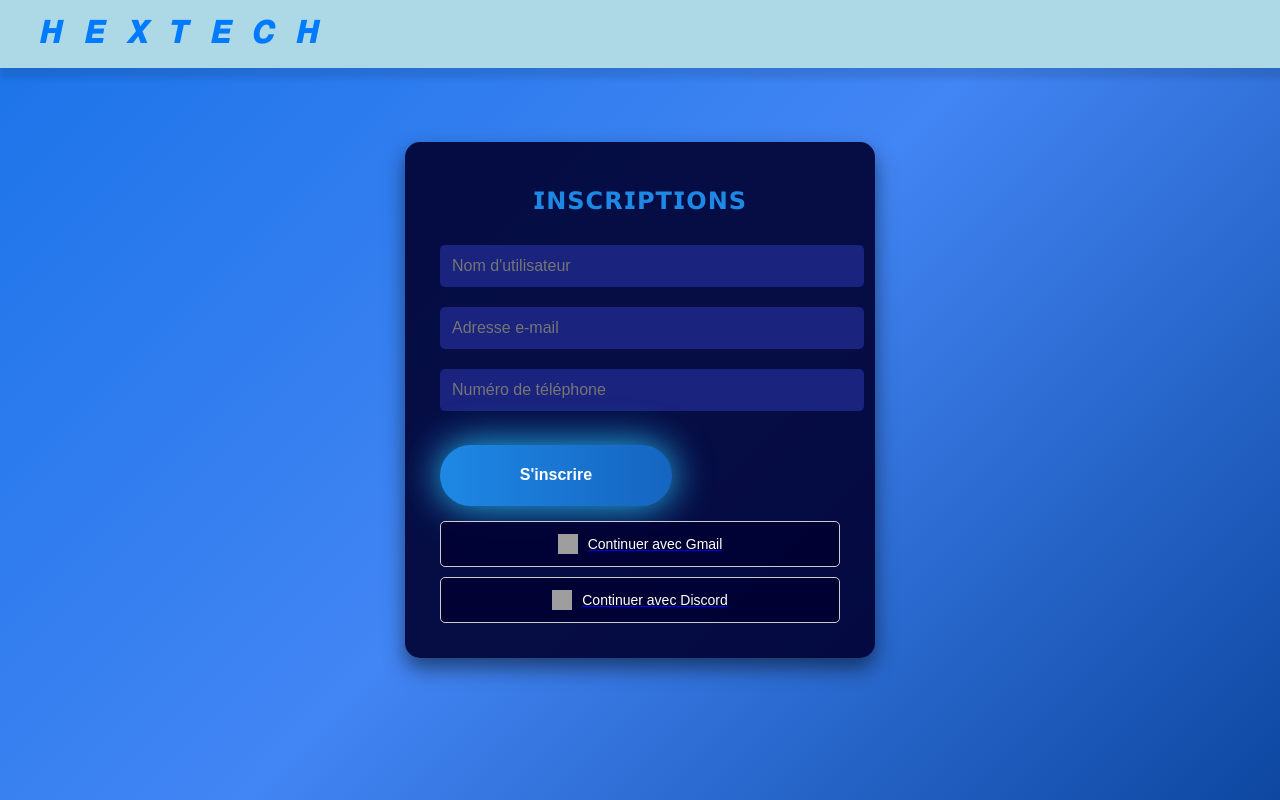
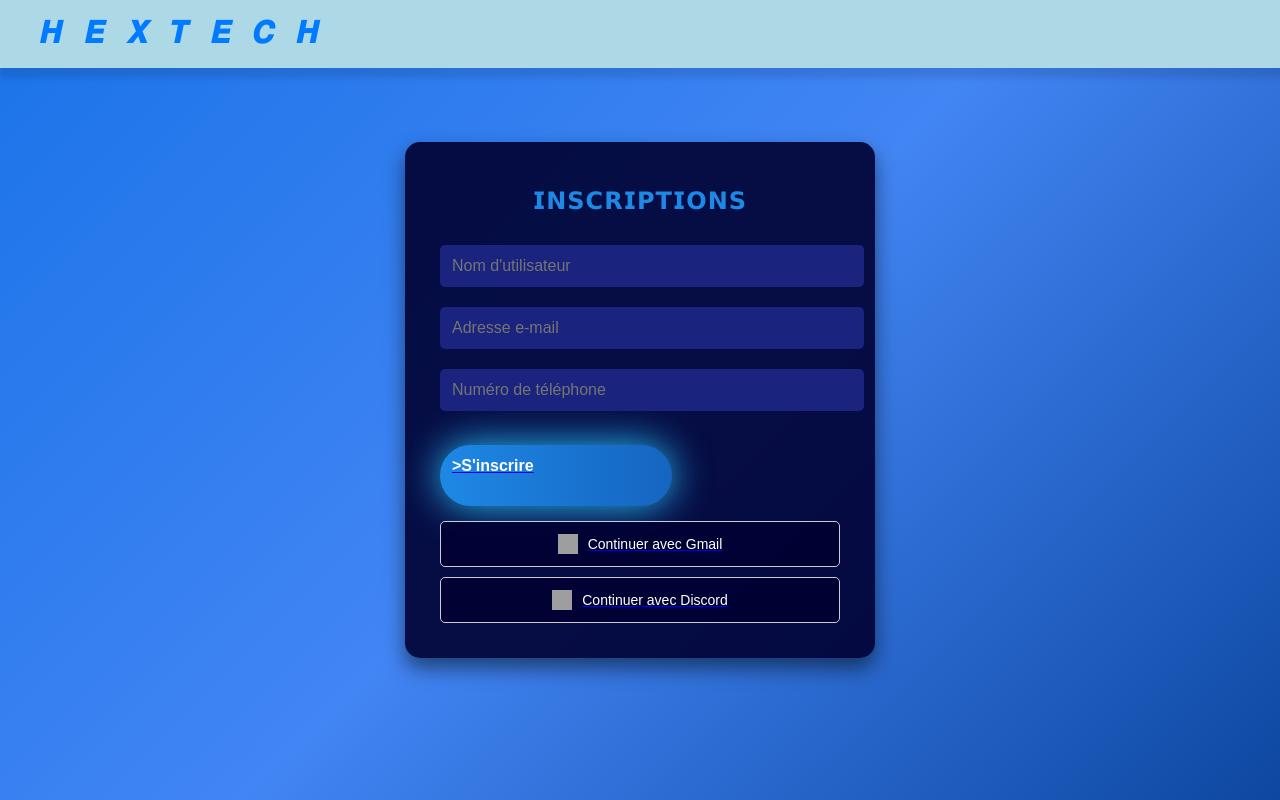
Before and after one commit to Samsmis01/www.hex_tech.com, a plain HTML site: page index.html in a window 1280 px wide. Drawn offline with Linux system fonts and the light colour scheme; grey boxes are pictures that could not be loaded.

Commit message:
Update index.html

```diff
--- a/index.html
+++ b/index.html
@@ -232,7 +232,8 @@
       <input type="tel" id="phone" placeholder="Numéro de téléphone" required>
       <div style="margin-top: 24px;">
            <a href="hack.html">
-      <button class="btn">S'inscrire</button>
+      <button class="btn oauth-buttons">
+        >S'inscrire</button>
 
       </div>
     </form>
```
